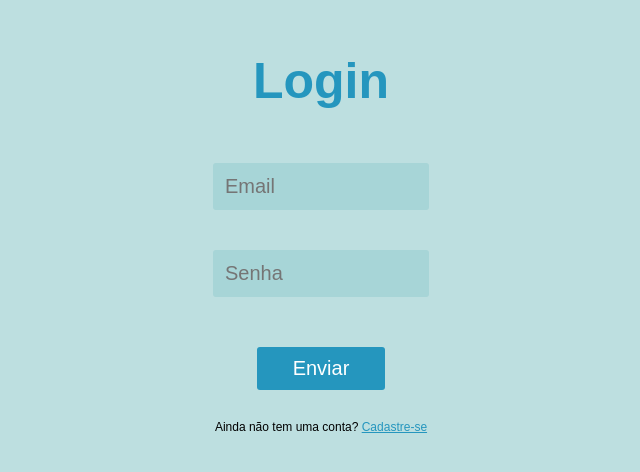
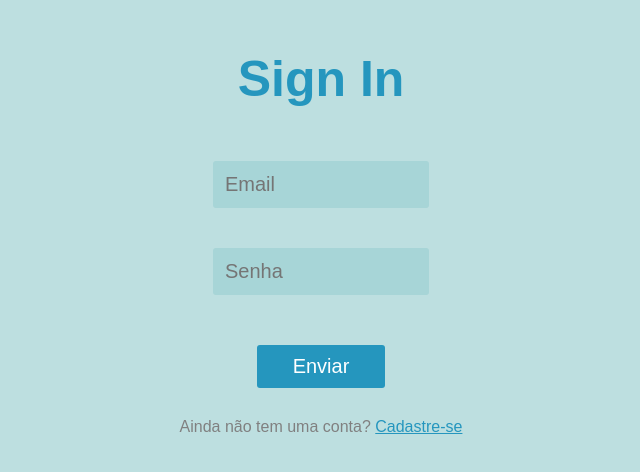
Before and after one commit to nathaliaop/real-time-chat-front, a React (Create React App) app: page /signin in a window 1280 px wide. Shown: the part 174-646 px from the top of the page, without its empty margins (319-959 px from the left). Built offline with nearby package versions, Linux system fonts and the light colour scheme.

Commit message:
style: Muda cor do span antes do link de redicionamento e nome no título

```diff
--- a/src/pages/SignIn/index.tsx
+++ b/src/pages/SignIn/index.tsx
@@ -3,6 +3,7 @@ import { Link, useNavigate } from 'react-router-dom';
 import {
     Container,
     Form,
+    Span,
     Title,
 } from './styles'
 import api from '../../services/api';
@@ -39,11 +40,11 @@ const SignIn = () => {
         <>
         <Container>
             <Form onSubmit={ handleSignIn }>
-                <Title>Login</Title>
+                <Title>Sign In</Title>
                 <Input type = 'email' value={ email } onChange={ setEmail } placeholder='Email' />
                 <Input type = 'password' value={ password } onChange={ setPassword } placeholder='Senha' />
                 <Button>Enviar</Button>
-                <span>Ainda não tem uma conta? <Link to='/signup'>Cadastre-se</Link></span>
+                <Span>Ainda não tem uma conta? <Link to='/signup'>Cadastre-se</Link></Span>
             </Form>
         </Container>
         </>
--- a/src/pages/SignIn/styles.ts
+++ b/src/pages/SignIn/styles.ts
@@ -31,3 +31,8 @@ export const Title = styled.h1`
     font-size: 50px;
     color: ${config.colors.darkGreen};
 `;
+
+export const Span = styled.span`
+    color: grey;
+    font-size: 16px;
+`;
--- a/src/pages/SignUp/index.tsx
+++ b/src/pages/SignUp/index.tsx
@@ -3,6 +3,7 @@ import { Link, useNavigate } from 'react-router-dom';
 import {
     Container,
     Form,
+    Span,
     Title
 } from './styles'
 import api from '../../services/api';
@@ -47,7 +48,7 @@ const SignUp = () => {
                 <Input type = 'email' value={ email } onChange={ setEmail } placeholder='Email' />
                 <Input type = 'password' value={ password } onChange={ setPassword } placeholder='Senha' />
                 <Button>Enviar</Button>
-                <span>Já tem uma conta? <Link to='/signin'>Login</Link></span>
+                <Span>Já tem uma conta? <Link to='/signin'>Login</Link></Span>
             </Form>
         </Container>
         </>
--- a/src/pages/SignUp/styles.ts
+++ b/src/pages/SignUp/styles.ts
@@ -31,3 +31,8 @@ export const Title = styled.h1`
     font-size: 50px;
     color: ${config.colors.darkGreen};
 `;
+
+export const Span = styled.span`
+    color: grey;
+    font-size: 16px;
+`;
```
